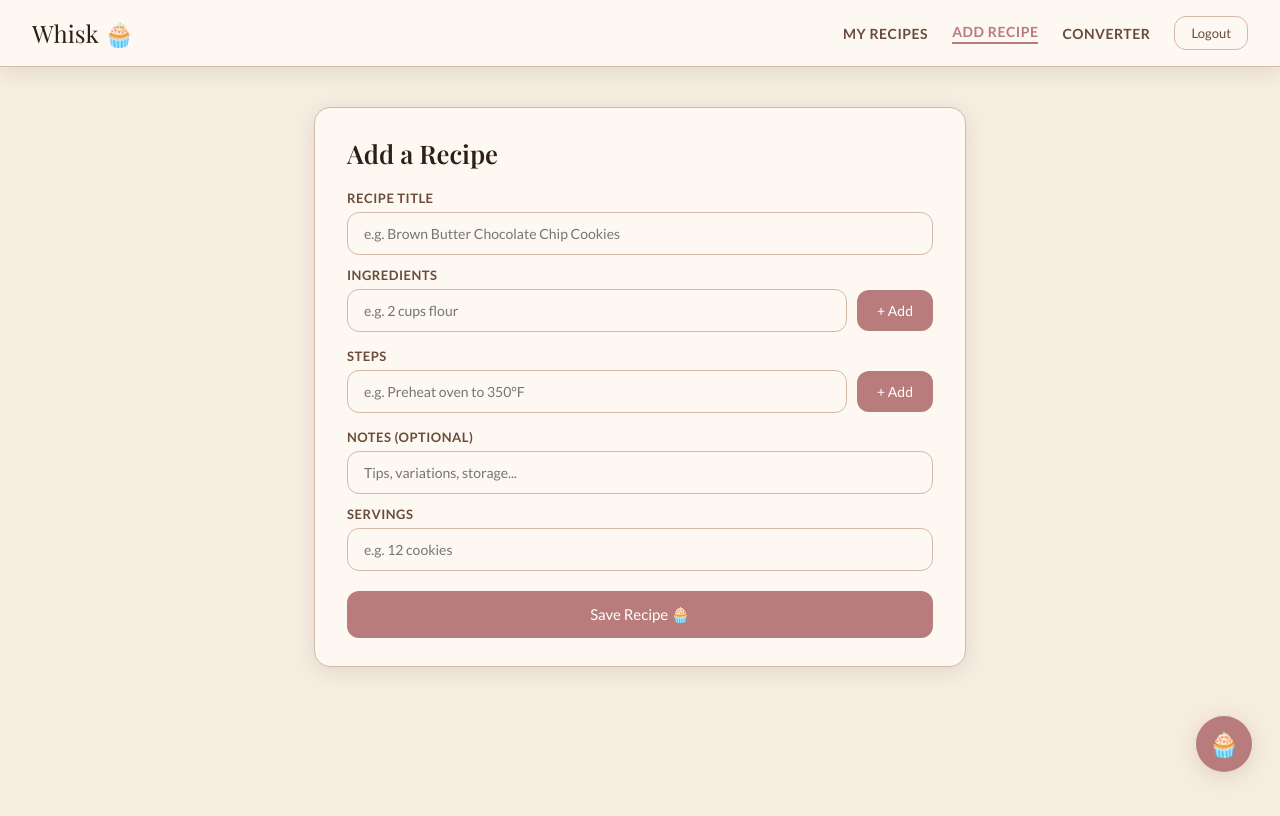
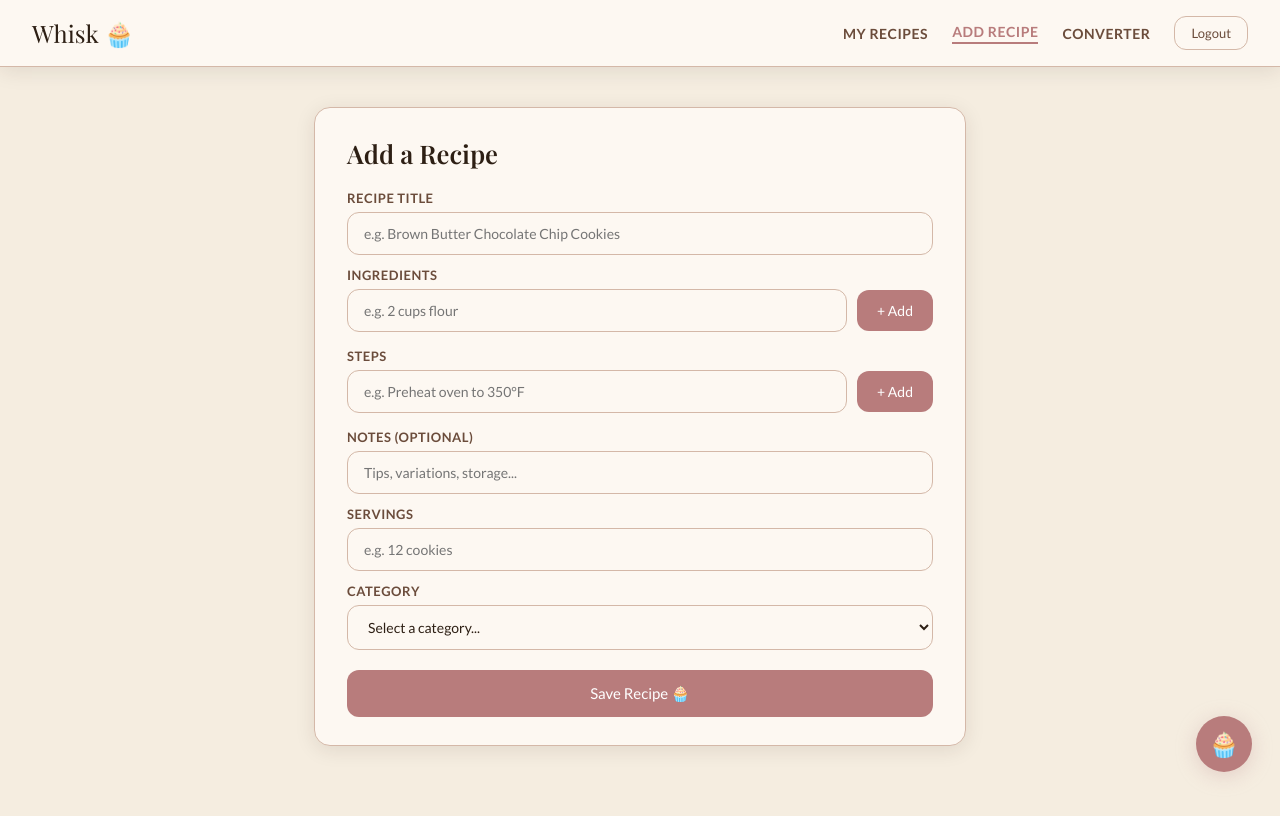
Before and after one commit to calliec-1223/whisk, a React (Create React App) app in the folder frontend/: page /add in a window 1280 px wide. Shown: the top 816 px of the page. Built offline with nearby package versions, Linux system fonts and the light colour scheme; sample sign-in values are in the browser's storage; a web font is replaced by a local one.

Commit message:
add category tags and filter to recipes

```diff
--- a/frontend/src/AddRecipe.js
+++ b/frontend/src/AddRecipe.js
@@ -9,7 +9,8 @@ function AddRecipe() {
         ingredients: [],
         steps: [],
         notes: '',
-        servings: ''
+        servings: '',
+        category: ''
     })
 
     const [currentIngredient, setCurrentIngredient] = useState('')
@@ -141,7 +142,18 @@ function AddRecipe() {
 
                 <label>Servings</label>
                 <input name="servings" placeholder="e.g. 12 cookies" value={form.servings} onChange={handleChange} />
-
+                <label>Category</label>
+<select name="category" value={form.category} onChange={handleChange}>
+    <option value="">Select a category...</option>
+    <option value="cookies">Cookies</option>
+    <option value="cakes">Cakes</option>
+    <option value="bread">Bread</option>
+    <option value="muffins">Muffins</option>
+    <option value="pies">Pies & Tarts</option>
+    <option value="pastry">Pastry</option>
+    <option value="no-bake">No Bake</option>
+    <option value="other">Other</option>
+</select>
                 {error && <p style={{color: 'var(--primary)', marginBottom: '12px'}}>{error}</p>}
                 <button className="save-btn" onClick={handleSubmit}>Save Recipe 🧁</button>
                 {showToast && <Toast message="Recipe saved!" onClose={() => setShowToast(false)} />}
--- a/frontend/src/EditRecipe.js
+++ b/frontend/src/EditRecipe.js
@@ -9,7 +9,8 @@ function EditRecipe({recipe}) {
         ingredients: recipe.ingredients.split('\n'),
         steps: recipe.steps.split('\n'),
         notes: recipe.notes || '',
-        servings: recipe.servings
+        servings: recipe.servings,
+        category: recipe.category
     })
 
     const [currentIngredient, setCurrentIngredient] = useState('')
@@ -159,7 +160,18 @@ function EditRecipe({recipe}) {
                         value={form.servings}
                         onChange={handleChange}
                     />
-
+                    <label>Category</label>
+<select name="category" value={form.category} onChange={handleChange}>
+    <option value="">Select a category...</option>
+    <option value="cookies">Cookies</option>
+    <option value="cakes">Cakes</option>
+    <option value="bread">Bread</option>
+    <option value="muffins">Muffins</option>
+    <option value="pies">Pies & Tarts</option>
+    <option value="pastry">Pastry</option>
+    <option value="no-bake">No Bake</option>
+    <option value="other">Other</option>
+</select>
                     {error && <p style={{color: 'var(--primary)', marginBottom: '12px'}}>{error}</p>}
                     <button className="save-btn" onClick={handleSubmit}>Save Changes</button>
                     {showToast && <Toast message="Recipe updated!" onClose={() => setShowToast(false)} />}
--- a/frontend/src/Recipes.js
+++ b/frontend/src/Recipes.js
@@ -5,10 +5,14 @@ function Recipes() {
     const [recipes, setRecipes] = useState([])
     const token = localStorage.getItem('token')
     const [search, setSearch] = useState('')
+    const [categoryFilter, setCategoryFilter] = useState('')
 
-    const filteredRecipes = recipes.filter(r =>
-    r.title.toLowerCase().includes(search.toLowerCase())
-)
+
+    const filteredRecipes = recipes.filter(r => {
+    const matchesSearch = r.title.toLowerCase().includes(search.toLowerCase())
+    const matchesCategory = categoryFilter === '' || r.category === categoryFilter
+    return matchesSearch && matchesCategory
+})
 
     const fetchRecipes = () => {
         fetch('http://127.0.0.1:5000/recipes', {
@@ -45,12 +49,29 @@ return (
                 </div>
                 <span>→</span>
             </div>
+            <div style={{display: 'flex', gap: '12px', marginBottom: '20px'}}>
                 <input
                     placeholder="Search recipes..."
                     value={search}
                     onChange={(e) => setSearch(e.target.value)}
-    style={{marginBottom: '20px'}}
+                    style={{marginBottom: '0'}}
                 />
+                <select
+                    value={categoryFilter}
+                    onChange={(e) => setCategoryFilter(e.target.value)}
+                    style={{marginBottom: '0', width: '200px'}}
+                >
+                    <option value="">All Categories</option>
+                    <option value="cookies">Cookies</option>
+                    <option value="cakes">Cakes</option>
+                    <option value="bread">Bread</option>
+                    <option value="muffins">Muffins</option>
+                    <option value="pies">Pies & Tarts</option>
+                    <option value="pastry">Pastry</option>
+                    <option value="no-bake">No Bake</option>
+                    <option value="other">Other</option>
+                </select>
+            </div>
             <RecipeList recipes={filteredRecipes} onRecipeDeleted={fetchRecipes} token={token} />
         </div>
     </div>
```
Also changed, not shown: 2 other files (tests, documents, lock files or other folders). Lines whose indentation alone changed are shown as unchanged.
